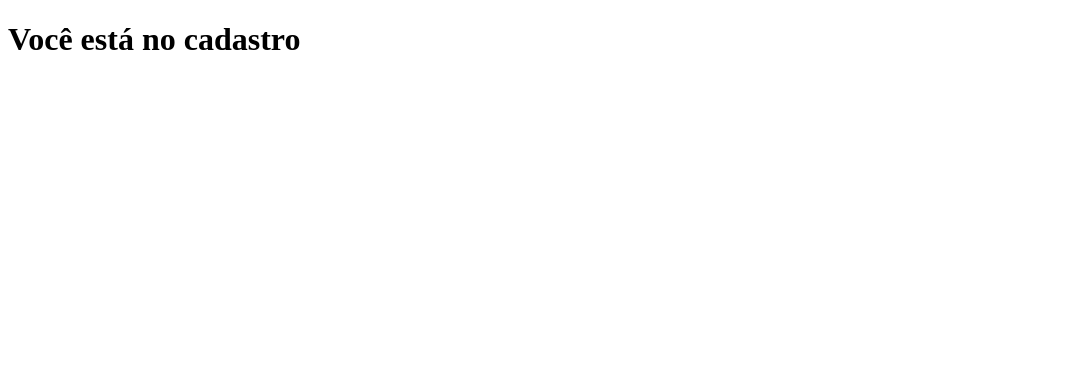
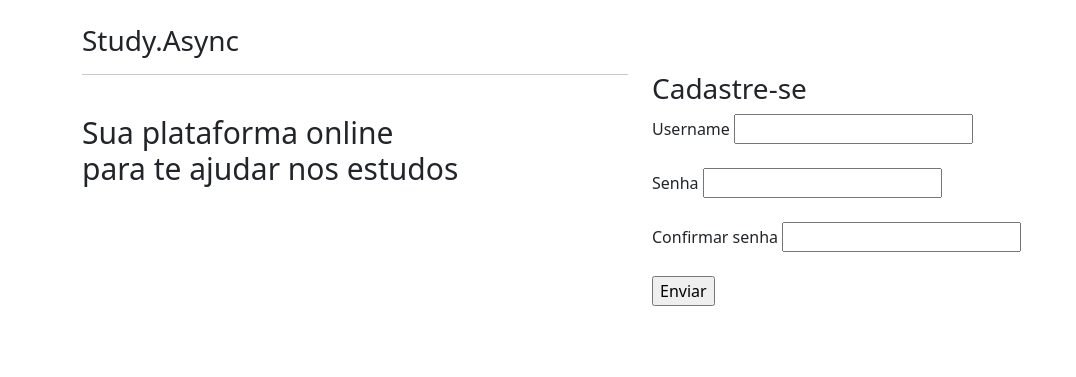
Before and after one commit to ThgMelo/study_psw, a Django app: page /usuarios/cadastro/ in a window 1280 px wide. Shown: the top 377 px of the page, without its empty margins (0-1076 px from the left). Run offline with Django 5.2, Linux system fonts and the light colour scheme.

Commit message:
feat: conteúdo html

```diff
--- /dev/null
+++ b/templates/base.html
@@ -0,0 +1,15 @@
+{% load static %}
+<!doctype html>
+<html lang="en">
+    <head>
+        <meta charset="utf-8">
+        <meta name="viewport" content="width=device-width, initial-scale=1">
+        <link href="https://cdn.jsdelivr.net/npm/bootstrap@5.3.2/dist/css/bootstrap.min.css" rel="stylesheet">
+        <title>Study Async</title>
+        {% block 'cabecalho' %} {% endblock %}
+    </head>
+    <body>
+        {% block 'conteudo' %}{% endblock %}
+        <script src="https://cdn.jsdelivr.net/npm/bootstrap@5.3.2/dist/js/bootstrap.bundle.min.js"></script>
+    </body>
+</html>
--- a/usuarios/templates/cadastro.html
+++ b/usuarios/templates/cadastro.html
@@ -1,11 +1,57 @@
-<!DOCTYPE html>
-<html lang="pt-br">
-    <head>
-        <meta charset="UTF-8">
-        <meta name="viewport" content="width=device-width, initial-scale=1.0">
-        <title>Study_async | Cadastro</title>
-    </head>
-    <body>
-        <h1>Você está no cadastro</h1>
-    </body>
-</html>
+{% extends 'base.html' %}
+{% block 'conteudo' %}
+ <div class="bg1">
+ <div class="container">
+ <div class="row">
+ <div class="col-md">
+ <div class="box-titulo">
+ <div class="box-titulo-item">
+ <img src="">
+ </div>
+<div style="margin-top: auto; margin-bottom: auto;" class="box-titulo-item">
+ <h3 >Study.Async</h3>
+ </div>
+ </div>
+ <hr class="divisor">
+ <br>
+ <div class="tac">
+ <h4 style="font-size: 30px">Sua plataforma online<br> para te ajudar nos estudos</h4>
+ </div>
+
+ </div>
+ <div class="col-md">
+ <br>
+ <br>
+ <div class="box-form">
+ <div class="box-circle">
+ <div class="circle c1"></div>
+ <div class="circle c2"></div>
+ <div class="circle c3"></div>
+ </div>
+<br>
+<h3>Cadastre-se</h3>
+ <form action="" method="POST">
+ <label>Username</label>
+ <input type="text" class="input-form" name="username" id="">
+ <br>
+<br>
+<label>Senha</label>
+ <input type="password" class="input-form" name="senha" id="">
+ <br>
+<br>
+<label>Confirmar senha</label>
+ <input type="password" class="input-form" name="confirmar_senha" id="">
+ <br>
+<br>
+<input type="submit" value="Enviar" class="btn-cadastro">
+ <br>
+<br>
+<br>
+<br>
+ </form>
+ </div>
+ </div>
+ </div>
+ </div>
+ </div>
+{% endblock 'conteudo' %}
```
